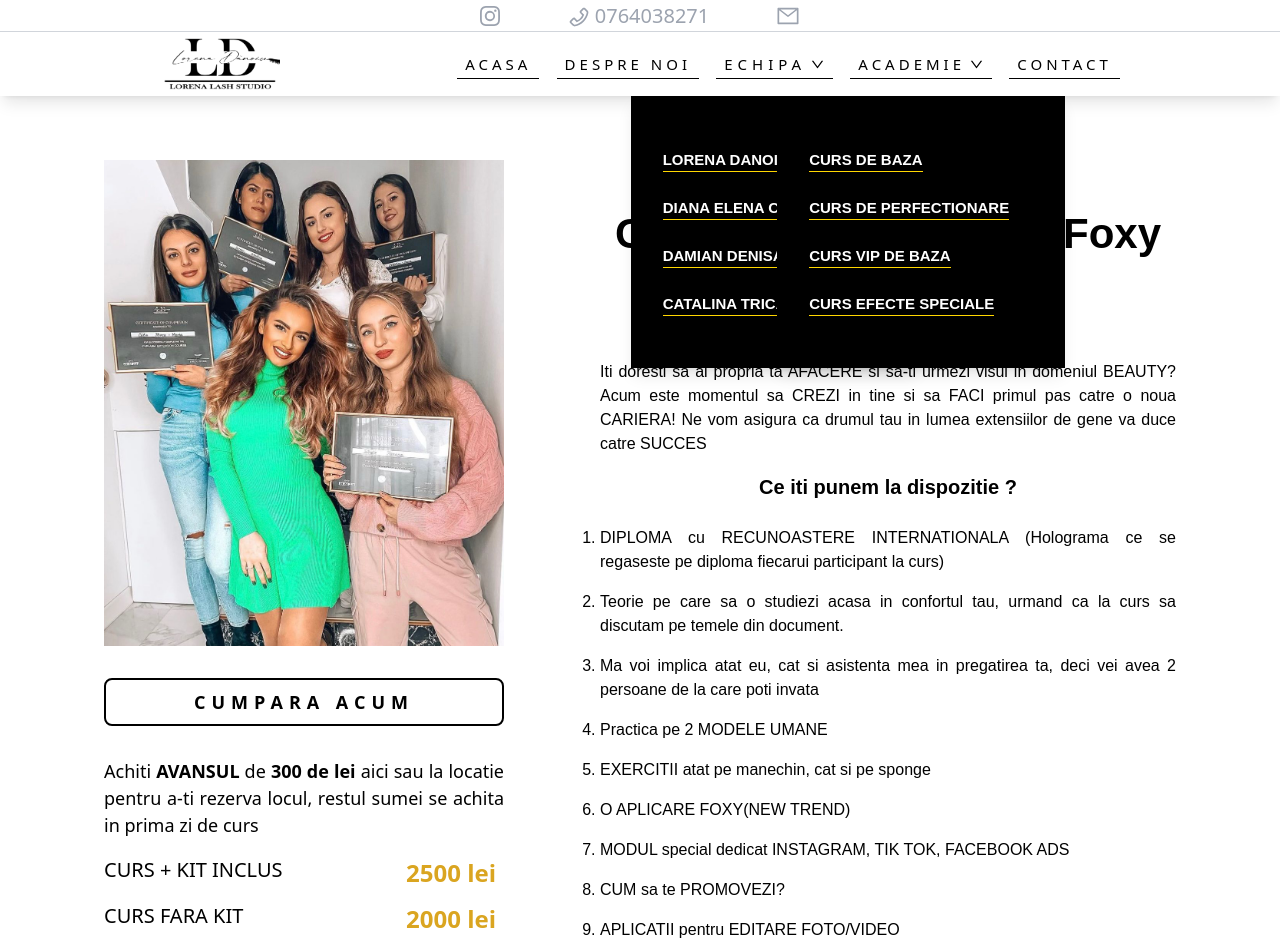
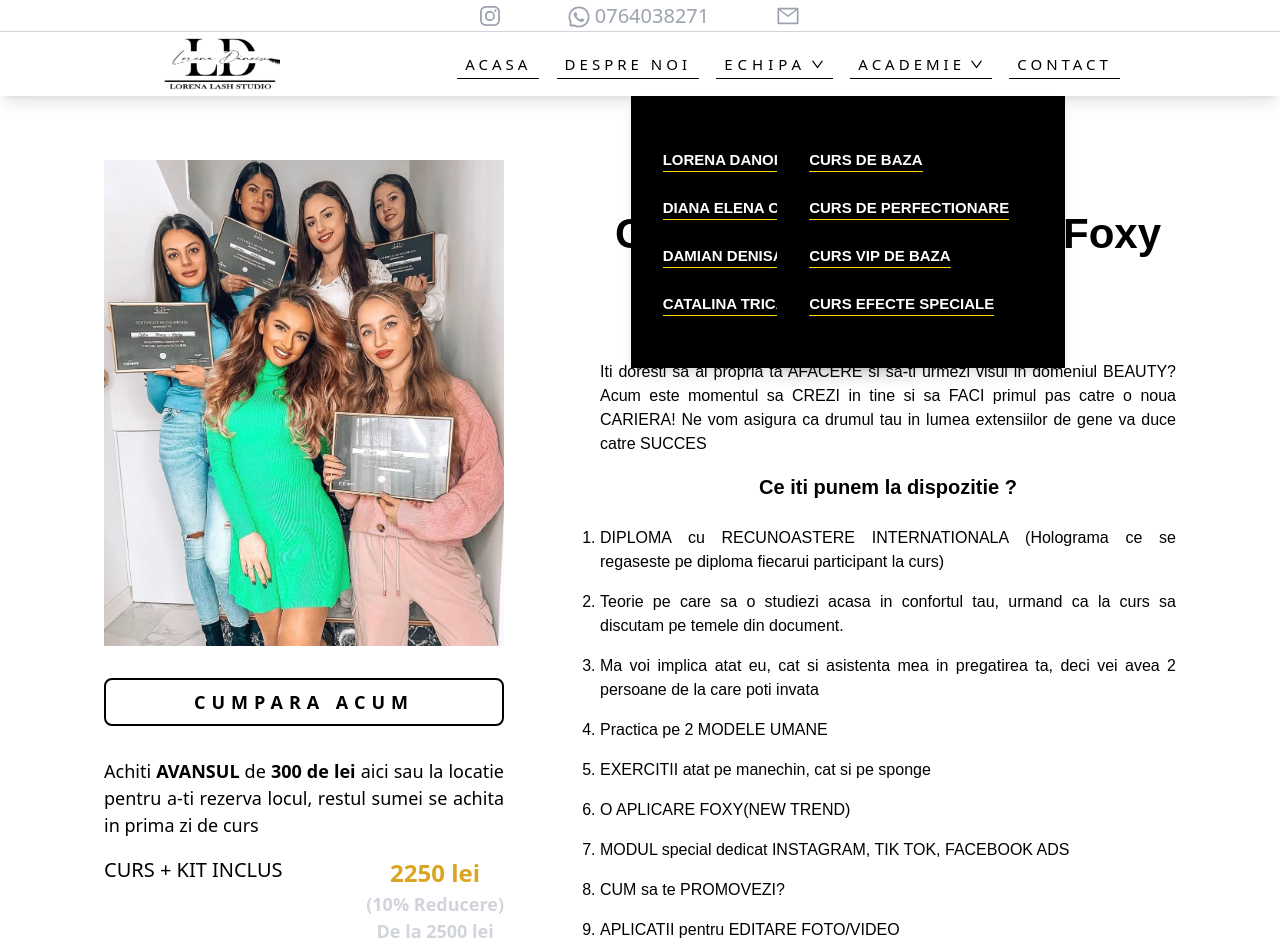
Before and after one commit to PoleacLiviuStefan/lorenaLash, a React (Create React App) app: page /curs-de-baza in a window 1280 px wide. Shown: the top 952 px of the page. Built offline with nearby package versions, Linux system fonts and the light colour scheme.

Commit message:
discountApplied

```diff
--- a/src/Components/Contact/Contact.jsx
+++ b/src/Components/Contact/Contact.jsx
@@ -1,7 +1,7 @@
 import React,{useRef,useEffect,useState} from 'react'
 import {BsInstagram,BsFillPinMapFill} from 'react-icons/bs'
 import {FiFacebook} from 'react-icons/fi'
-import {AiOutlineMail,AiOutlinePhone,AiOutlineDown} from 'react-icons/ai'
+import {AiOutlineMail,AiOutlinePhone,AiOutlineDown,AiOutlineWhatsApp} from 'react-icons/ai'
 const Contact = () => {
 
   return (
@@ -13,7 +13,7 @@ const Contact = () => {
             <a href='https://www.instagram.com/lorenalashstudio/' className='flex justify-center items-center  w-[50px] lg:w-[60px] h-[50px] lg:h-[60px] rounded-[50%] text-[28px] bg-white text-[#0b2a24]  mx-2'>
                 <BsInstagram/>
             </a>
-            <a href="tel:+40-764-038-271" className='text-[24px] lg:text-[32px] font-bold flex mx-2 mt-[.5rem]'  ><span className='text-[28px] lg:text-[36px] mt-1 lg:mt-2 ' ><AiOutlinePhone/></span>0764038271</a>
+            <a href="http://wa.me/+0764038271" className='text-[24px] lg:text-[32px] font-bold flex mx-2 mt-[.5rem]'  ><span className='text-[28px] lg:text-[36px] mt-1 lg:mt-2 ' ><AiOutlineWhatsApp/></span>0764038271</a>
 
 
             <a href="mailto:lorenadanoiu@yahoo.ro" className='flex justify-center items-center w-[50px] lg:w-[60px] h-[50px] lg:h-[60px] rounded-[50%] text-[24px] lg:text-[32px] bg-white text-[#0b2a24]  mx-2 cursor-pointer'>
--- a/src/Components/Courses/CursDeBaza.jsx
+++ b/src/Components/Courses/CursDeBaza.jsx
@@ -3,6 +3,7 @@ import Buy from './Buy';
 import cursDeBaza from './Imagini/cursDeBaza.jpeg'
 import cursDeBazaVideo from './Imagini/cursDeBazaZiua1video.mp4'
 import { useNavigate } from 'react-router-dom';
+import {AiOutlineClose} from 'react-icons/ai'
 const CursDeBaza = () => {
     const videoEl = useRef(null);
     const attemptPlay = () => {
@@ -26,8 +27,8 @@ const CursDeBaza = () => {
             <button onClick={()=>{localStorage.setItem("cumparaCurs","Curs De Baza (Avans)");navigate("/checkout")}} className='mt-[2rem] border-[2px] border-black w-full text-[18px] font-bold  h-[3rem] rounded-[8px] tracking-[6px] animate-[buyBtnReverse_.3s_ease-in-out_forwards] hover:animate-[buyBtn_.3s_ease-in-out_forwards]'>CUMPARA ACUM</button>
             <div className='relative flex flex-col items-left w-full mt-[2rem]'>
                 <h3 className='mb-[1rem]  lg:text-[18px] text-justify'>Achiti   <span className='font-bold'>AVANSUL</span> de <span className='font-bold'>300 de lei </span> aici sau la locatie pentru a-ti rezerva locul, restul sumei se achita in prima zi de curs</h3>
-                <h3 className='text-[18px] lg:text-[20px] font-thin'>CURS + KIT INCLUS <span className='absolute right-2 text-[24px] font-extrabold text-[#DAA520]'> 2500 lei </span></h3>
-                <h3 className='text-[18px] lg:text-[20px]  font-thin mt-[1rem]'>CURS FARA KIT<span className='absolute right-2 text-[24px] font-extrabold text-[#DAA520]'>2000  lei </span> </h3>
+                <h3 className='flex    justify-between w-full text-[18px] lg:text-[20px] font-thin'>CURS + KIT INCLUS <div  className='flex flex-col items-center '><h3 className='relative  text-[24px] font-extrabold text-[#DAA520]'> 2250 lei </h3> <h3 className='relative flex flex-col justify-center items-center text-[18px] font-extrabold text-gray-300'> <span>(10% Reducere)</span> De la 2500 lei  </h3> </div> </h3>
+                <h3 className='flex    justify-between w-full text-[18px] lg:text-[20px] font-thin mt-[1rem]'>CURS FARA KIT <div  className='flex flex-col items-center '><h3 className='relative  text-[24px] font-extrabold text-[#DAA520]'> 1800 lei </h3> <h3 className='relative flex flex-col justify-center items-center text-[18px] font-extrabold text-gray-300'> <span>(10% Reducere)</span> De la 2000 lei  </h3> </div> </h3>
 
                 <p className='w-[90%] lg:w-[30rem] text-[18px] mt-[1rem] text-justify'><span className='font-bold text-[18px] lg:text-[20px] text-[#DAA520]'>Kitul include :</span> <ol className='list-decimal ml-6 grid grid-cols-2 w-full text-[13px] lg:text-[16px]'><li>Adeziv</li> <li>2 Pensete</li> <li className='text-left'> Caseta Extensii Gene</li> <li> Placuta</li> <li> Piatra</li> <li> Remover</li> <li> Aplicatoare</li> <li> Microbrosh-uri</li> <li>Periute</li> <li> Cleanser</li> <li> Primer</li></ol></p>
             </div>
--- a/src/Components/Courses/CursDePerfectionare.jsx
+++ b/src/Components/Courses/CursDePerfectionare.jsx
@@ -24,8 +24,8 @@ const CursDePerfectionare = () => {
             <button onClick={()=>{localStorage.setItem("cumparaCurs","Curs De Perfectionare");navigate("/checkout")}} className='mt-[2rem] border-[2px] border-black w-full text-[18px]  h-[3rem] rounded-[8px] tracking-[6px] font-bold animate-[buyBtnReverse_.3s_ease-in-out_forwards] hover:animate-[buyBtn_.3s_ease-in-out_forwards]'>CUMPARA ACUM</button>
             <div className='relative flex flex-col items-left w-full mt-[2rem]'>
                 <h3 className='mb-[1rem] lg:text-[18px] text-justify'>Achiti   <span className='font-bold'>AVANSUL</span> de <span className='font-bold'>300 de lei </span> aici sau la locatie pentru a-ti rezerva locul, restul sumei se achita in prima zi de curs</h3>
-                <h3 className='text-[24px] font-thin'>2 ZILE <span className='absolute right-2 font-extrabold text-[#DAA520]'> 2500 lei </span></h3>
-                <h3 className='text-[24px] font-thin mt-[1rem]'>1 ZI<span className='absolute right-2 font-extrabold text-[#DAA520]'>1500  lei </span> </h3>
+                <h3 className='flex    justify-between w-full text-[18px] lg:text-[24px] font-thin mt-[1rem]'>2 ZILE <div  className='flex flex-col items-center '><h3 className='relative  text-[24px] font-extrabold text-[#DAA520]'> 2250 lei </h3> <h3 className='relative flex flex-col justify-center items-center text-[18px] font-extrabold text-gray-300'> <span>(10% Reducere)</span> De la 2500 lei  </h3> </div> </h3>
+                <h3 className='flex    justify-between w-full text-[18px] lg:text-[24px] font-thin mt-[1rem]'>1 ZI<div  className='flex flex-col items-center '><h3 className='relative  text-[24px] font-extrabold text-[#DAA520]'> 1350 lei </h3> <h3 className='relative flex flex-col justify-center items-center text-[18px] font-extrabold text-gray-300'> <span>(10% Reducere)</span> De la 1500 lei  </h3> </div> </h3>
 
             </div>
 
--- a/src/Components/Courses/CursEfecteSpeciale.jsx
+++ b/src/Components/Courses/CursEfecteSpeciale.jsx
@@ -24,7 +24,7 @@ const CursEfecteSpeciale = () => {
         <div className='relative flex flex-col items-left w-full mt-[2rem]'>
             <h3 className='mb-[1rem] text-[18px] text-justify'>Achiti   <span className='font-bold'>AVANSUL</span> de <span className='font-bold'>300 de lei </span> aici sau la locatie pentru a-ti rezerva locul, restul sumei se achita in prima zi de curs</h3>
 
-            <h3 className='text-[24px] font-thin mt-[.5rem]'>1 ZI :<span className='absolute right-2  font-extrabold text-[#DAA520]'>1700 lei </span> </h3>
+            <h3 className='flex    justify-between w-full text-[18px] lg:text-[20px] font-thin'>1 ZI <div  className='flex flex-col items-center '><h3 className='relative  text-[24px] font-extrabold text-[#DAA520]'> 1530 lei </h3> <h3 className='relative flex flex-col justify-center items-center text-[18px] font-extrabold text-gray-300'> <span>(10% Reducere)</span> De la 1700 lei  </h3> </div> </h3>
 
         </div>
         </div>
--- a/src/Components/Courses/CursMainPreview.jsx
+++ b/src/Components/Courses/CursMainPreview.jsx
@@ -3,7 +3,8 @@ import { useNavigate } from 'react-router-dom'
 const CursMainPreview = ({imagine,subTitlu,titlu,descriere,redirectionare,secondTitle}) => {
     const navigate=useNavigate();
   return (
-    <div className='my-[5rem] w-[20rem] lg:w-[60rem] h-full  lg:py-0  lg:h-[30rem] bg-white flex flex-col lg:flex-row lg:justify-between items-center border-[1px] border-yellow-400 font-montSerrat shadow-xl'>
+    <div className='relative my-[5rem] w-[20rem] lg:w-[60rem] h-full  lg:py-0  lg:h-[30rem] bg-white flex flex-col lg:flex-row lg:justify-between items-center border-[1px] border-yellow-400 font-montSerrat shadow-xl'>
+
             <img src={imagine} className='top-0 w-full lg:w-[25rem]  bg-black' />
             <div className='relative top-0 py-[3rem] lg:py-0 lg:mt-0 w-[90%] lg:w-[35rem] flex flex-col items-center'>
                     <h4 className='lg:text-[22px] font-norican text-[#DAA520]'>{subTitlu}</h4>
@@ -13,6 +14,9 @@ const CursMainPreview = ({imagine,subTitlu,titlu,descriere,redirectionare,second
                          {descriere}
                     </p>
                     <button onClick={()=>{navigate(redirectionare);window.scrollTo({top:0,left:0})}} className='border-[1px] border-yellow-400 px-[4rem] py-[.5rem] mt-[2rem]'>Afla mai multe </button>
+                    <div className='absolute flex justify-center items-center right-6  bottom-[-40px] lg:bottom-[-2rem] w-[85px] lg:w-[100px] h-[85px] lg:h-[100px] rounded-[50%] bg-[#0b2a24] text-white z-30'  >
+          <h4 className='text-center text-[12px] lg:text-[15px] font-bold'><span className='text-[18px] lg:text-[24px]'>10%</span> REDUCERE</h4>
+          </div>
             </div>
 
         </div>
--- a/src/Components/Courses/CursVipDeBaza.jsx
+++ b/src/Components/Courses/CursVipDeBaza.jsx
@@ -23,11 +23,10 @@ const CursVipDeBaza = () => {
             <button onClick={()=>{localStorage.setItem("cumparaCurs","Curs VIP De Baza");navigate("/checkout")}} className='mt-[2rem] border-[2px] border-black w-full text-[18px]  h-[3rem] rounded-[8px] tracking-[6px] font-bold animate-[buyBtnReverse_.3s_ease-in-out_forwards] hover:animate-[buyBtn_.3s_ease-in-out_forwards]'>CUMPARA ACUM</button>
             <div className='relative flex flex-col items-left w-full mt-[2rem]'>
                 <h3 className='mb-[1rem] lg:text-[18px] text-justify'>Achiti   <span className='font-bold'>AVANSUL</span> de <span className='font-bold'>300 de lei </span> aici sau la locatie pentru a-ti rezerva locul, restul sumei se achita in prima zi de curs</h3>
-                <h3 className='text-[24px] font-thin'><span className='relative top-4'>2 ZILE :</span>   <span className='absolute right-2 font-extrabold text-[#DAA520]'> 3000 lei(Fara Kit) </span></h3>
-                <h3 className='text-[24px] font-thin mt-[.5rem]'><span className='absolute right-2  font-extrabold text-[#DAA520] '>3500 lei(Kit Inclus)</span> </h3>
+                <h3 className='flex    justify-between w-full text-[18px] lg:text-[24px] font-thin mt-[1rem]'>2 ZILE <div  className='flex flex-col items-center '><h3 className='relative  text-[18px] lg:text-[24px] font-extrabold text-[#DAA520]'> 2700 lei (Fara Kit) </h3> <h3 className='relative flex flex-col justify-center items-center text-[18px] font-extrabold text-gray-300'> <span>(10% Reducere)</span> De la 3000 lei  </h3><h3 className='relative  text-[18px] lg:text-[24px] font-extrabold text-[#DAA520]'> 3150 lei (Kit Inclus) </h3> <h3 className='relative flex flex-col justify-center items-center text-[18px] font-extrabold text-gray-300'> <span>(10% Reducere)</span> De la 3500 lei  </h3>  </div> </h3>
 
-                <h3 className='text-[24px] font-thin mt-[5rem]'><span className='relative top-4'>3 ZILE : </span> <span className='absolute right-2  font-extrabold text-[#DAA520]'> 3500 lei(Fara Kit) </span></h3>
-                <h3 className='text-[24px] font-thin mt-[.5rem]'><span className='absolute right-2  font-extrabold text-[#DAA520]'>4000 lei(Kit Inclus)</span> </h3>
+
+                <h3 className='flex    justify-between w-full text-[18px] lg:text-[24px] font-thin mt-[1rem]'>3 ZILE <div  className='flex flex-col items-center '><h3 className='relative  text-[18px] lg:text-[24px] font-extrabold text-[#DAA520]'> 3150 lei (Fara Kit) </h3> <h3 className='relative flex flex-col justify-center items-center text-[18px] font-extrabold text-gray-300'> <span>(10% Reducere)</span> De la 3500 lei  </h3><h3 className='relative  text-[18px] lg:text-[24px] font-extrabold text-[#DAA520]'> 3600 lei (Kit Inclus) </h3> <h3 className='relative flex flex-col justify-center items-center text-[18px] font-extrabold text-gray-300'> <span>(10% Reducere)</span> De la 4000 lei  </h3>  </div> </h3>
                 <div className='h-[40rem] mt-[5rem]'>
                             <video
                                 style={{ maxWidth: "100%", width: "100%",height:"100%", margin: "100 auto",objectFit:"cover"}}
--- a/src/Components/Navbar/Navbar.jsx
+++ b/src/Components/Navbar/Navbar.jsx
@@ -1,7 +1,7 @@
 import React, { useEffect } from 'react'
 import {BsFacebook,BsInstagram} from 'react-icons/bs'
 import {RiFacebookCircleLine} from 'react-icons/ri'
-import {AiOutlineMail,AiOutlinePhone,AiOutlineDown} from 'react-icons/ai'
+import {AiOutlineMail,AiOutlinePhone,AiOutlineDown,AiOutlineWhatsApp} from 'react-icons/ai'
 import {BsDot} from 'react-icons/bs'
 import { useState } from 'react'
 import {FaShoppingCart} from 'react-icons/fa'
@@ -29,7 +29,7 @@ const Navbar = () => {
             <div className='flex justify-between items-center h-full w-[15rem] lg:w-[20rem] text-[20px] text-gray-400 ml-[4rem] lg:ml-0 mt-[1rem] lg:mt-0'>
 
                 <a href="https://www.instagram.com/lorenalashstudio/"  className='cursor-pointer  hover:text-black'><BsInstagram /></a>
-                <a href="tel:+40-764-038-271" className='flex cursor-pointer hover:text-black'><span className='text-[24px] mt-1 mr-1 ' ><AiOutlinePhone /></span><a  className=''>0764038271</a></a>
+                <a href="http://wa.me/+0764038271" className='flex cursor-pointer hover:text-black'><span className='text-[24px] mt-1 mr-1 ' ><AiOutlineWhatsApp /></span><a  className=''>0764038271</a></a>
                 <a href="mailto:lorenadanoiu@yahoo.ro" className='text-[24px] cursor-pointer  hover:text-black' ><AiOutlineMail /></a>
 
 
```
Also changed, not shown: src/Components/Courses/Buy.jsx (+30 -16 lines).
